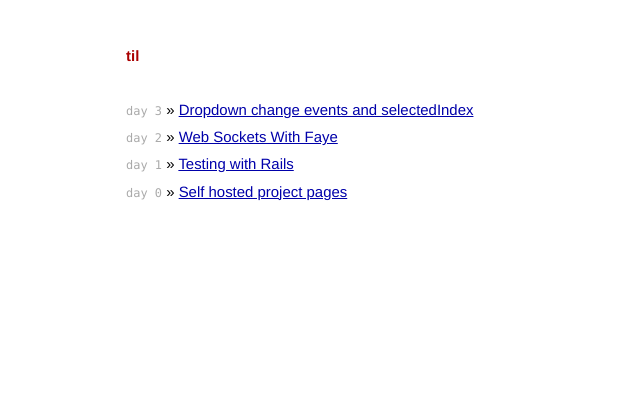
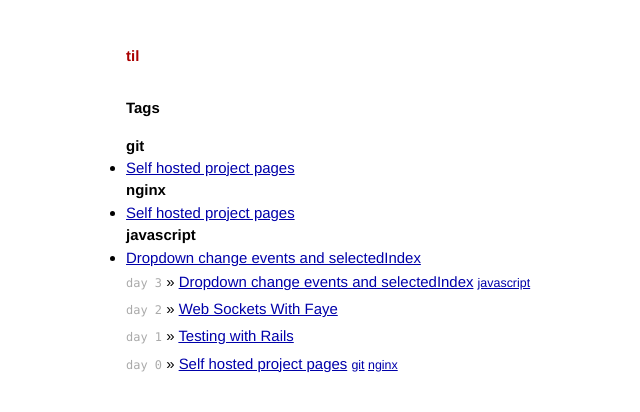
Before and after one commit to jshawl/til, a Jekyll site: the page built from index.html, in a window 1280 px wide. Shown: the top 412 px of the page, without its empty margins (200-840 px from the left). Built offline with Jekyll 4.4.1, drawn with Linux system fonts in a browser that asks for light colours; Markdown is read by kramdown in place of the engine named in the settings.

Commit message:
wip on tags

```diff
--- a/_posts/2014-06-30-self-hosted-project-pages.md
+++ b/_posts/2014-06-30-self-hosted-project-pages.md
@@ -1,6 +1,7 @@
 ---
 layout: post
 title: "Self hosted project pages"
+tags: git nginx
 ---
 
 Today I learned how to self-host gh-pages-esque project pages in an easy way
--- a/_posts/2014-07-03-select-change-events-javascript.md
+++ b/_posts/2014-07-03-select-change-events-javascript.md
@@ -1,6 +1,7 @@
 ---
 layout: post
 title: Dropdown change events and selectedIndex
+tags: javascript
 ---
 
 Today I learned how to listen to `<select>` change events, and store
--- a/css/main.css
+++ b/css/main.css
@@ -8,6 +8,10 @@
 * {
   margin: 0;
   padding: 0;
+}
+
+:target{
+  border:1px solid red;
 }
 
 body {
--- a/index.html
+++ b/index.html
@@ -3,10 +3,33 @@ layout: default
 title: til
 ---
 
+ <h1>Tags</h1>
+  {% capture tagString %}{% for tag in site.tags %}{{ tag[0] }}{% unless forloop.last %}|{% endunless %}{% endfor %}{% endcapture %}
+  {% assign tags = tagString | split: '|' | sort: 'downcase' %}
+    {% for tag in tags %}
+    {% assign slug = tag | downcase | replace: ' ', '_' %}
+    <div class="tag" id="{{ slug }}">
+      <h3>{{ tag | downcase }}</h3>
+      <ul>
+        {% for post in site.tags[tag] %}
+        <li><a href="{{post.url}}">{{post.title}}</a></li>
+        {% endfor %}
+      </ul>
+    </div>
+    {% endfor %}
+
 <div id="home">
   <ul class="posts">
     {% for post in site.posts %}
-      <li><span format>{{ post.date | date_to_string }}</span> &raquo; <a href="/til{{ post.url }}">{{ post.title }}</a></li>
+      <li>
+	<span format>{{ post.date | date_to_string }}</span> &raquo;
+	<a href="/til{{ post.url }}">{{ post.title }}</a>
+	<small>
+	  {% for tag in post.tags %}
+	  <a href='/til/#{{tag}}'>{{ tag }}</a>
+	  {% endfor %}
+	</small>
+      </li>
     {% endfor %}
   </ul>
 </div>
```
